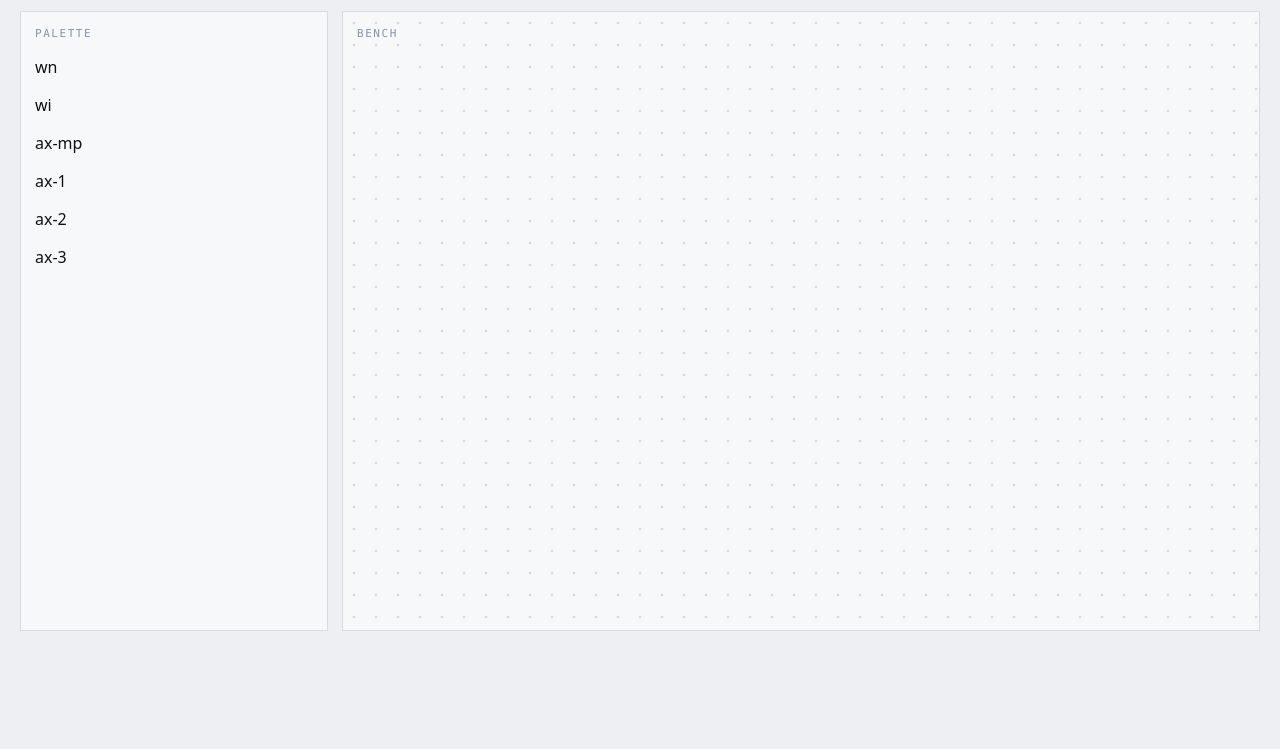
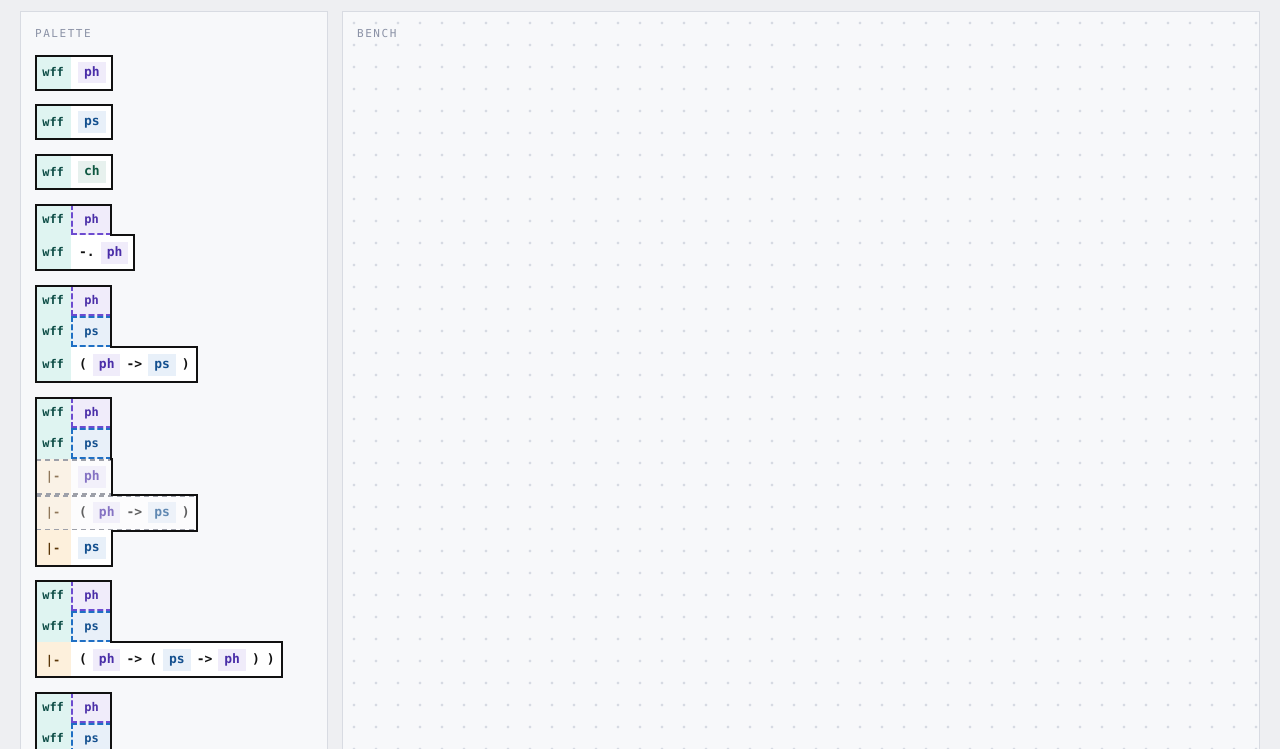
Before and after one commit to comp4020-agentic-coding-studio/comp4020-ass1-amackay, a website built with Vite: page index.html in a window 1280 px wide. Shown: the part 51-800 px from the top of the page. Built offline with nearby package versions, Linux system fonts and the light colour scheme.

Commit message:
render: rows — a socket notch, a lock picture, a conclusion

```diff
--- a/src/logic/card.ts
+++ b/src/logic/card.ts
@@ -48,8 +48,14 @@ export function instantiatedConclusion(card: Card): Expression {
   return substitute(card.template.conclusion, under(card));
 }
 
-const allSocketsFilled = (card: Card): boolean =>
-  card.template.sockets.every((s) => card.fills[s.var] !== undefined);
+/**
+ * Whether every socket is filled. Exported because it is also the gate the
+ * render draws: a lock picture is inert until this is true, and that has to be
+ * the same question `canSeatLock` asks rather than a second opinion about it.
+ */
+export function socketsFilled(card: Card): boolean {
+  return card.template.sockets.every((s) => card.fills[s.var] !== undefined);
+}
 
 /** A socket takes a chip whose typecode matches. That is the whole check. */
 export function canSeatSocket(card: Card, varName: string, chip: Chip): boolean {
@@ -92,7 +98,7 @@ export function seatSocket(card: Card, varName: string, chip: Chip): Card {
 export function canSeatLock(card: Card, index: number, chip: Chip): boolean {
   const lock = card.template.locks[index];
   if (lock === undefined || card.keys[index] !== null) return false;
-  if (!allSocketsFilled(card)) return false;
+  if (!socketsFilled(card)) return false;
   return same(conclusionTokens(chip), substitute(lock, under(card)));
 }
 
@@ -109,7 +115,7 @@ export function seatLock(card: Card, index: number, chip: Chip): Card {
 }
 
 export function isComplete(card: Card): boolean {
-  return allSocketsFilled(card) && card.keys.every((key) => key !== null);
+  return socketsFilled(card) && card.keys.every((key) => key !== null);
 }
 
 /**
--- a/src/logic/index.ts
+++ b/src/logic/index.ts
@@ -36,6 +36,7 @@ export {
   isComplete,
   seatLock,
   seatSocket,
+  socketsFilled,
   thaw,
 } from "./card";
 
--- a/src/ui/app.ts
+++ b/src/ui/app.ts
@@ -1,11 +1,15 @@
-import { parsePalette, type Palette } from "../logic";
+import { createCard, parsePalette, variableTemplate, type Palette, type Template } from "../logic";
 import prototypeJson from "../palettes/prototype.json?raw";
+import { renderCard } from "./block";
 
 // Imported as text, not fetched. `public/` can only be fetched, and a fetch
 // makes page init async — which the spec suite cannot drive under jsdom, where
 // a relative URL resolves against nothing. `parsePalette` still validates the
 // exact bytes that ship, so the validator stays a sensor rather than a comment.
 export const palette: Palette = parsePalette(prototypeJson, "prototype.json");
+
+/** Every variable the palette declares, for the renderer's identity colours. */
+export const variables: ReadonlySet<string> = new Set(palette.variables.map((v) => v.var));
 
 /** Find a mount point, or say which one is missing. */
 function region(root: ParentNode, attribute: string): HTMLElement {
@@ -14,18 +18,23 @@ function region(root: ParentNode, attribute: string): HTMLElement {
   return element;
 }
 
+/**
+ * Everything the palette offers, in one list: the variable chips first, then the
+ * templates. A variable chip is a slotless template, so both are empty cards and
+ * both go through the same renderer — there is no second kind of block.
+ */
+const entries = (): Template[] => [
+  ...palette.variables.map(variableTemplate),
+  ...palette.templates,
+];
+
 export function mount(root: ParentNode): void {
   const paletteBlocks = region(root, "data-palette-blocks");
-  const benchCards = region(root, "data-bench-cards");
 
   paletteBlocks.replaceChildren(
-    ...palette.templates.map((template) => {
-      const block = document.createElement("div");
-      block.className = "block";
-      block.textContent = template.label;
-      return block;
-    }),
+    ...entries().map(
+      (template, i) =>
+        renderCard(createCard(template, { id: `p${i}`, x: 0, y: 0, z: 0 }), variables).element,
+    ),
   );
-
-  benchCards.replaceChildren();
 }
--- /dev/null
+++ b/src/ui/block.ts
@@ -0,0 +1,141 @@
+import {
+  conclusionTokens,
+  socketsFilled,
+  type Card,
+  type Chip,
+  type Expression,
+  type Socket,
+  type Token,
+} from "../logic";
+import { createOutline, observeOutline } from "./outline";
+import { spans, statementCells, typecodeCell } from "./tokens";
+
+/** A rendered block and the observers it owns. */
+export interface Rendered {
+  element: HTMLElement;
+  dispose: () => void;
+}
+
+/** Substitution under some fills — the same expansion the logic layer performs. */
+const expansion =
+  (fills: Readonly<Record<string, Chip | undefined>>) =>
+  (token: Token): Expression | undefined => {
+    const fill = fills[token];
+    return fill ? conclusionTokens(fill) : undefined;
+  };
+
+function row(modifier: string): HTMLElement {
+  const element = document.createElement("div");
+  element.className = `row row--${modifier}`;
+  return element;
+}
+
+/** A chip's conclusion, one row, wherever it is seated. */
+function chipRow(chip: Chip, variables: ReadonlySet<string>, modifier: string): HTMLElement {
+  const seated = document.createElement("span");
+  seated.className = `seated seated--${modifier}`;
+  seated.append(...statementCells(spans(chip.template.conclusion, expansion(chip.fills)), variables));
+  return seated;
+}
+
+/**
+ * A socket row: the type the row expects, then either the notch waiting for it
+ * or the chip that filled it.
+ *
+ * The notch is typecode-shaped on purpose. A seated chip leads with its own
+ * typecode cell, which is the same shape, so it lands exactly where the notch
+ * was — only the typecode part has to fit, and the fit is the thing you see.
+ */
+function socketRow(card: Card, socket: Socket, variables: ReadonlySet<string>): HTMLElement {
+  const element = row("socket");
+  element.dataset["var"] = socket.var;
+  element.append(typecodeCell(socket.typecode));
+
+  const fill = card.fills[socket.var];
+  if (fill) {
+    element.append(chipRow(fill, variables, "fill"));
+  } else {
+    const notch = document.createElement("span");
+    notch.className = "notch";
+    notch.textContent = socket.var;
+    element.append(notch);
+  }
+  return element;
+}
+
+/**
+ * A lock row: a dashed picture of the statement the card is waiting for, drawn
+ * with the same token renderer as everything else, or the key that satisfied it.
+ *
+ * The picture is inert while any socket is unfilled — it still contains
+ * variables, so there is nothing definite to match against yet — and rewrites
+ * live as sockets fill.
+ */
+function lockRow(card: Card, index: number, variables: ReadonlySet<string>): Rendered {
+  const element = row("lock");
+  const key = card.keys[index];
+
+  if (key) {
+    element.append(chipRow(key, variables, "key"));
+    return { element, dispose: () => {} };
+  }
+
+  element.classList.add(socketsFilled(card) ? "row--live" : "row--inert");
+
+  const picture = document.createElement("span");
+  picture.className = "picture";
+  const { svg, path } = createOutline("picture");
+  const inner = document.createElement("span");
+  inner.className = "picture-row";
+  inner.append(
+    ...statementCells(spans(card.template.locks[index], expansion(card.fills)), variables),
+  );
+  picture.append(svg, inner);
+  element.append(picture);
+
+  return { element, dispose: observeOutline(path, [inner]) };
+}
+
+function conclusionRow(card: Card, variables: ReadonlySet<string>): HTMLElement {
+  const element = row("conclusion");
+  element.append(
+    ...statementCells(spans(card.template.conclusion, expansion(card.fills)), variables),
+  );
+  return element;
+}
+
+/**
+ * A card: one row per socket, one per lock, then the conclusion. Each row is
+ * shrink-to-fit, so the silhouette is a staircase that changes as slots fill —
+ * and a collapsed card is the conclusion row alone, which still wraps.
+ */
+export function renderCard(card: Card, variables: ReadonlySet<string>): Rendered {
+  const element = document.createElement("div");
+  element.className = "block";
+  element.dataset["card"] = card.id;
+  if (card.collapsed) element.classList.add("block--collapsed");
+
+  const { svg, path } = createOutline();
+  const rows: HTMLElement[] = [];
+  const disposers: (() => void)[] = [];
+
+  if (!card.collapsed) {
+    for (const socket of card.template.sockets) rows.push(socketRow(card, socket, variables));
+    card.template.locks.forEach((_, index) => {
+      const lock = lockRow(card, index, variables);
+      rows.push(lock.element);
+      disposers.push(lock.dispose);
+    });
+  }
+  rows.push(conclusionRow(card, variables));
+
+  element.append(svg, ...rows);
+  disposers.push(observeOutline(path, rows));
+
+  return {
+    element,
+    dispose: () => {
+      for (const dispose of disposers) dispose();
+    },
+  };
+}
--- a/styles.css
+++ b/styles.css
@@ -177,29 +177,95 @@ body {
   overflow: auto;
 }
 
-/* One measured path per block, behind its rows. Filled as well as stroked, so
-   the background follows the staircase instead of a rectangle poking out of it. */
+/* A block is a stack of shrink-to-fit rows, so its silhouette is a staircase.
+   Rows touch: any gap between them would break the outline into pieces. */
+.block {
+  position: relative;
+  display: grid;
+  justify-items: start;
+  max-width: var(--block-max-w);
+}
+
+/* Each row carries the block background, so the union of the rows *is* the
+   staircase and the outline needs no fill to match it. */
+.row {
+  position: relative;
+  z-index: 1;
+  display: flex;
+  flex-wrap: nowrap;
+  width: max-content;
+  max-width: 100%;
+  background: var(--block-bg);
+}
+
+/* Inert while any socket is unfilled: the picture still holds variables, so
+   there is nothing definite to match against yet. */
+.row--inert {
+  opacity: 0.66;
+}
+
+.notch {
+  display: flex;
+  flex: none;
+  align-items: center;
+  align-self: stretch;
+  justify-content: center;
+  min-width: 3.4em;
+  padding: 4px 11px 5px;
+  border: var(--border-w) dashed var(--var-line, var(--panel-border));
+  background: var(--var-fill, transparent);
+  color: var(--var-ink, var(--ink));
+  font-family: var(--mono);
+  font-size: var(--slot-size);
+  font-weight: var(--slot-weight);
+  transition:
+    border-color var(--t-slot) ease,
+    background-color var(--t-slot-bg) ease;
+}
+
+/* A chip in a slot reads differently from a card loose on the bench. */
+.seated {
+  display: flex;
+  flex-wrap: nowrap;
+  min-width: 0;
+  background: var(--seated-bg);
+}
+
+.picture {
+  position: relative;
+  display: inline-flex;
+  min-width: 0;
+}
+
+.picture-row {
+  display: flex;
+  flex-wrap: nowrap;
+  min-width: 0;
+}
+
+/* One measured path per block, over its rows — the rows are opaque, and a
+   stroke drawn under them is a stroke nobody sees. Drawing on top is also what
+   a border does, so a typecode cell's colour running to the edge is correct. */
 .outline {
   position: absolute;
   inset: 0;
+  z-index: 2;
   overflow: visible;
   pointer-events: none;
 }
 
 .outline path {
-  fill: var(--block-bg);
+  fill: none;
   stroke: var(--ink);
   stroke-width: var(--border-w);
 }
 
 .outline--picture path {
-  fill: none;
-  stroke: var(--var-line, var(--panel-border));
+  stroke: var(--var-line, var(--meta));
   stroke-dasharray: 5 4;
 }
 
 .outline--hot path {
-  fill: var(--hot-fill);
   stroke: var(--hot-line);
   stroke-dasharray: 5 4;
 }
```
